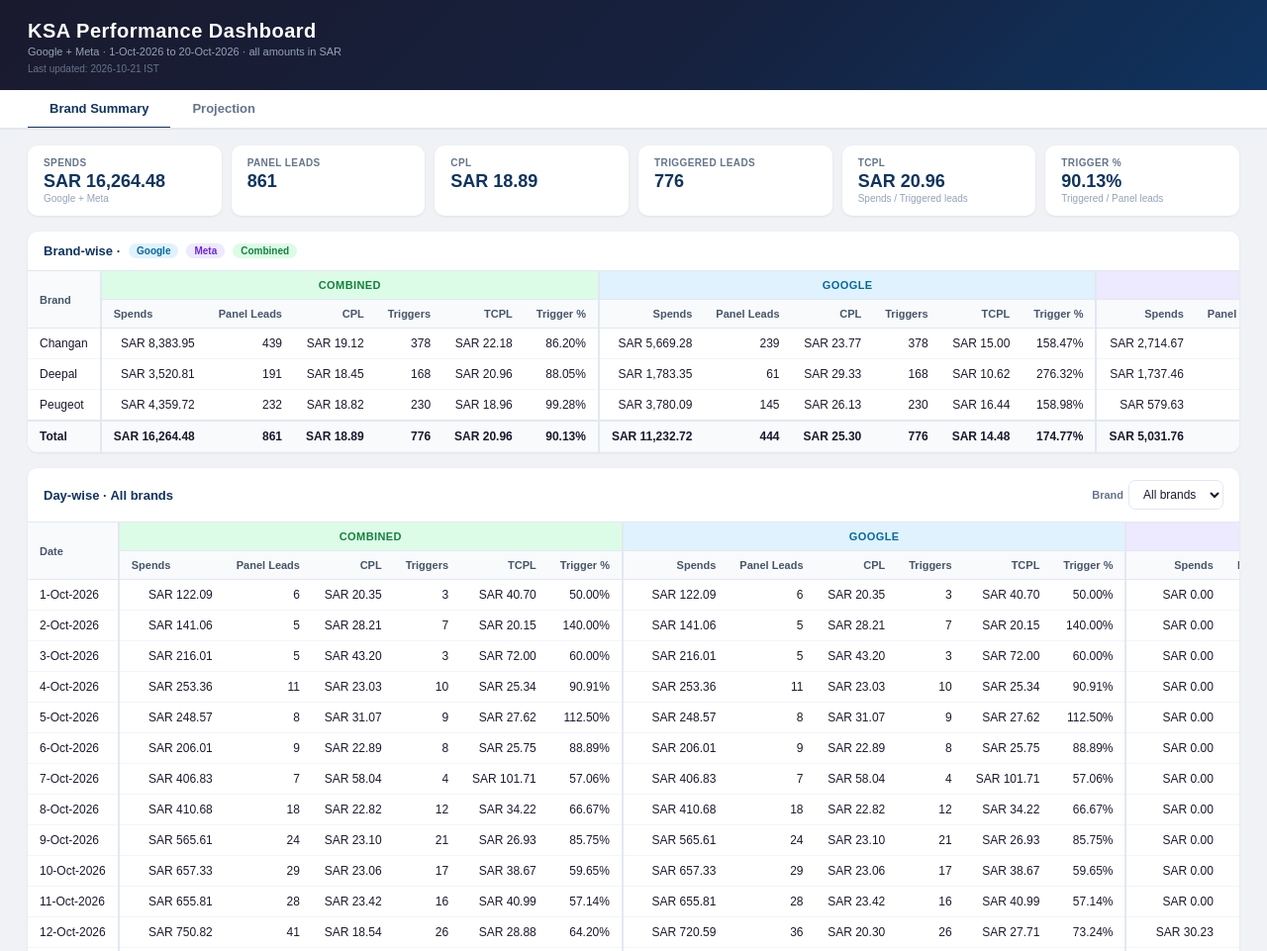
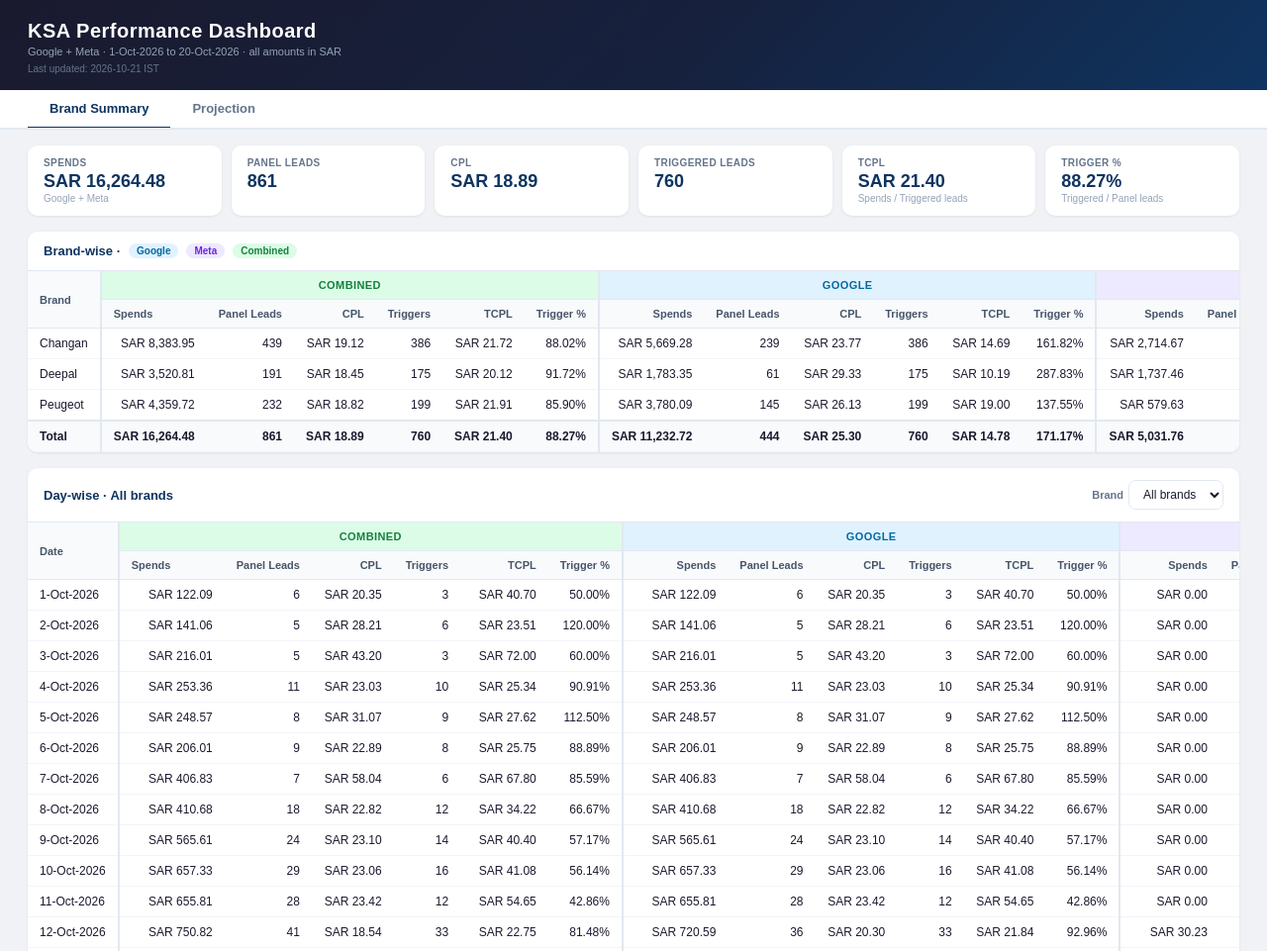
Before and after one commit to Marketing-dashboard/KSA_Dashboard, a plain HTML site: page index.html in a window 1280 px wide. Shown: the top 961 px of the page at 99% size. Drawn offline with Linux system fonts and the light colour scheme.

Commit message:
Data refresh: updated day-wise triggers (to 20 Oct)
Co-Authored-By: Claude Opus 5.5 <noreply@anthropic.com>

```diff
--- a/index.html
+++ b/index.html
@@ -242,48 +242,46 @@ var DATA_RAW = [
 ];
 // Triggered leads by day: [date, source G/M, brand, triggers]
 var TRIGGERS_RAW = [
-  ["2026-09-30","G","Changan",1],
   ["2026-09-30","G","Peugeot",2],
   ["2026-10-01","G","Peugeot",3],
-  ["2026-10-02","G","Changan",1],
   ["2026-10-02","G","Peugeot",6],
   ["2026-10-03","G","Peugeot",3],
   ["2026-10-04","G","Peugeot",10],
   ["2026-10-05","G","Peugeot",9],
   ["2026-10-06","G","Peugeot",8],
-  ["2026-10-07","G","Changan",2],
+  ["2026-10-07","G","Changan",4],
   ["2026-10-07","G","Peugeot",2],
   ["2026-10-08","G","Changan",5],
   ["2026-10-08","G","Peugeot",7],
-  ["2026-10-09","G","Changan",11],
-  ["2026-10-09","G","Peugeot",10],
-  ["2026-10-10","G","Changan",11],
+  ["2026-10-09","G","Changan",8],
+  ["2026-10-09","G","Peugeot",6],
+  ["2026-10-10","G","Changan",10],
   ["2026-10-10","G","Peugeot",6],
-  ["2026-10-11","G","Changan",13],
+  ["2026-10-11","G","Changan",9],
   ["2026-10-11","G","Peugeot",3],
-  ["2026-10-12","G","Changan",19],
+  ["2026-10-12","G","Changan",26],
   ["2026-10-12","G","Peugeot",7],
   ["2026-10-13","G","Changan",15],
-  ["2026-10-13","G","Peugeot",6],
-  ["2026-10-14","G","Changan",11],
+  ["2026-10-13","G","Peugeot",10],
+  ["2026-10-14","G","Changan",14],
   ["2026-10-14","G","Deepal",26],
   ["2026-10-14","G","Peugeot",6],
-  ["2026-10-15","G","Changan",50],
+  ["2026-10-15","G","Changan",49],
   ["2026-10-15","G","Deepal",23],
   ["2026-10-15","G","Peugeot",14],
   ["2026-10-16","G","Changan",34],
   ["2026-10-16","G","Deepal",28],
   ["2026-10-16","G","Peugeot",52],
-  ["2026-10-17","G","Changan",0],
-  ["2026-10-17","G","Peugeot",12],
-  ["2026-10-18","G","Changan",0],
-  ["2026-10-18","G","Peugeot",0],
+  ["2026-10-17","G","Peugeot",13],
+  ["2026-10-18","G","Changan",6],
+  ["2026-10-18","G","Deepal",7],
+  ["2026-10-18","G","Peugeot",13],
   ["2026-10-19","G","Changan",159],
   ["2026-10-19","G","Deepal",72],
-  ["2026-10-19","G","Peugeot",32],
+  ["2026-10-19","G","Peugeot",9],
   ["2026-10-20","G","Changan",47],
   ["2026-10-20","G","Deepal",19],
-  ["2026-10-20","G","Peugeot",34]
+  ["2026-10-20","G","Peugeot",12]
 ];
 // ═══ END DATA ═══
 
```
